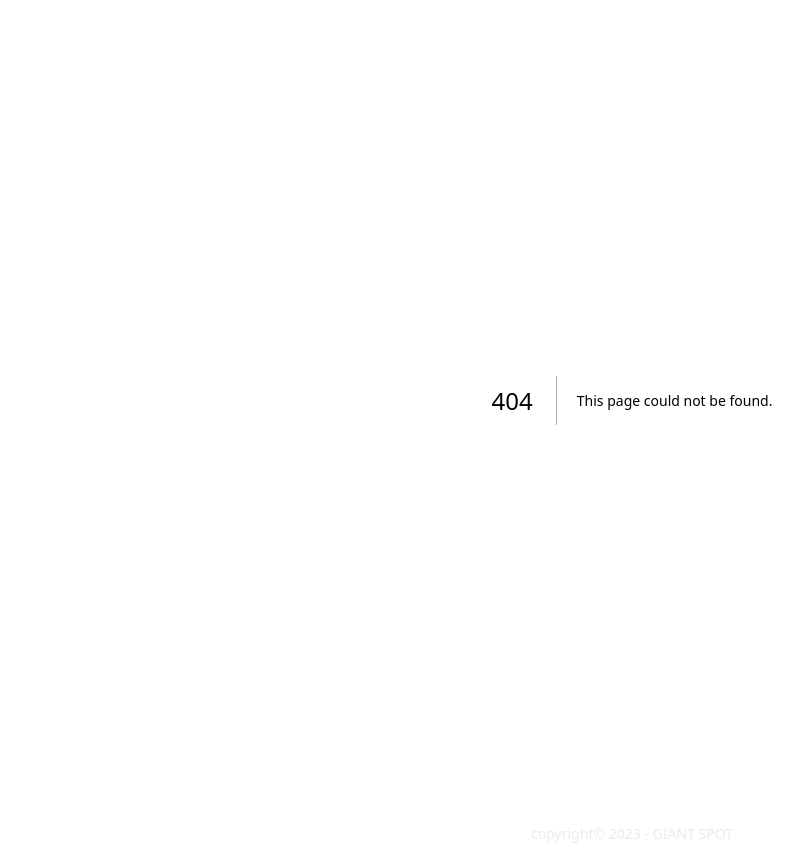
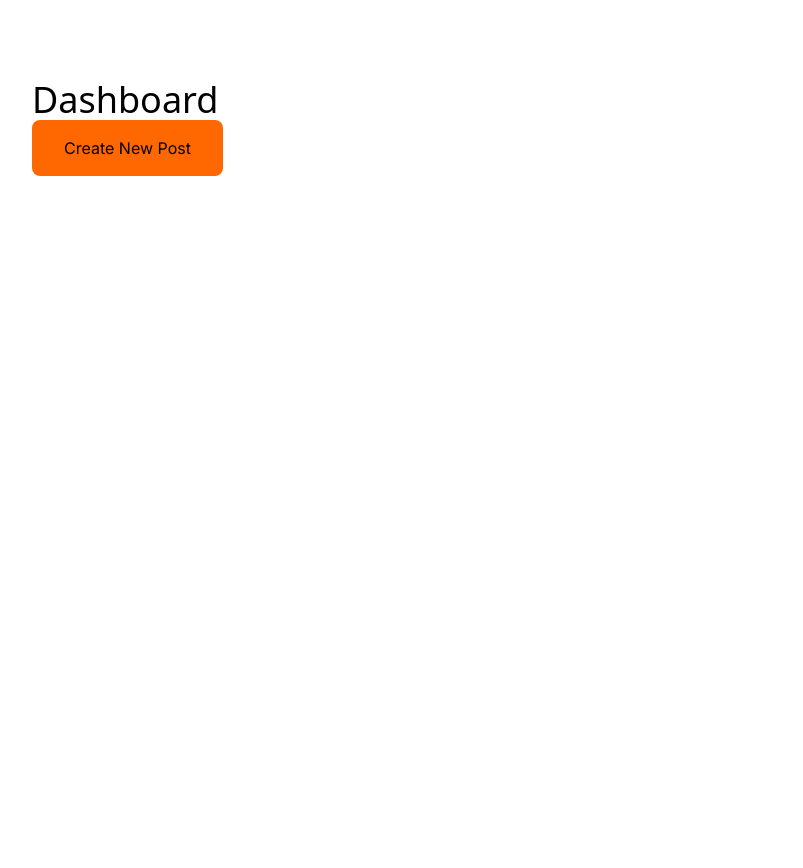
Before and after one commit to haniframadhani/giant-stride-frontend, a Next.js app: page /dashboard in a window 1280 px wide. Before the commit this address had no page. Shown: the whole page, without its empty margins (8-811 px from the left). After the commit the page ends 800 px from the top, so only its background shows below. Built offline with nearby package versions, Linux system fonts and the light colour scheme.

Commit message:
halaman dashboard

```diff
--- a/package.json
+++ b/package.json
@@ -1,6 +1,6 @@
 {
   "name": "giant-spot",
-  "version": "0.3.8",
+  "version": "0.4.1",
   "private": true,
   "scripts": {
     "dev": "next dev",
--- /dev/null
+++ b/src/components/pages/dashboard/index.js
@@ -0,0 +1,24 @@
+import Button from "@/components/components/button"
+import Head from "next/head"
+
+export default function Dashboard() {
+  return (
+    <div className="bg-white w-screen h-screen">
+      <Head>
+        <title>Dashboard</title>
+      </Head>
+      <div className="mx-8 md:mx-10 pt-20 pb-16">
+        <h1 className="capitalize text-4xl font-medium">dashboard</h1>
+        <Button text="Create New Post" />
+      </div>
+    </div>
+  )
+}
+
+Dashboard.getLayout = function PageLayout(page) {
+  return (
+    <>
+      {page}
+    </>
+  )
+}
--- /dev/null
+++ b/src/pages/dashboard.js
@@ -0,0 +1 @@
+export { default } from "@/components/pages/dashboard/index.js"
```
Also changed, not shown: 1 other file (tests, documents, lock files or other folders).
